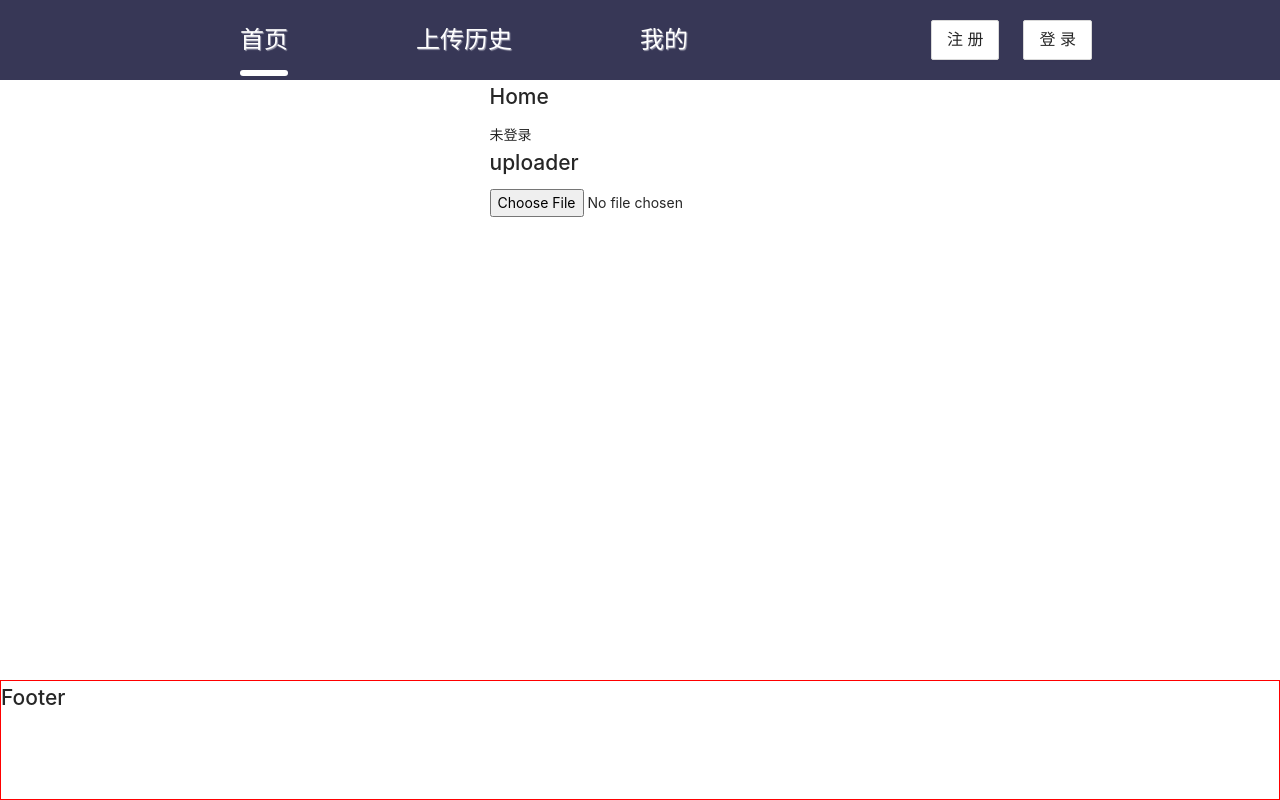
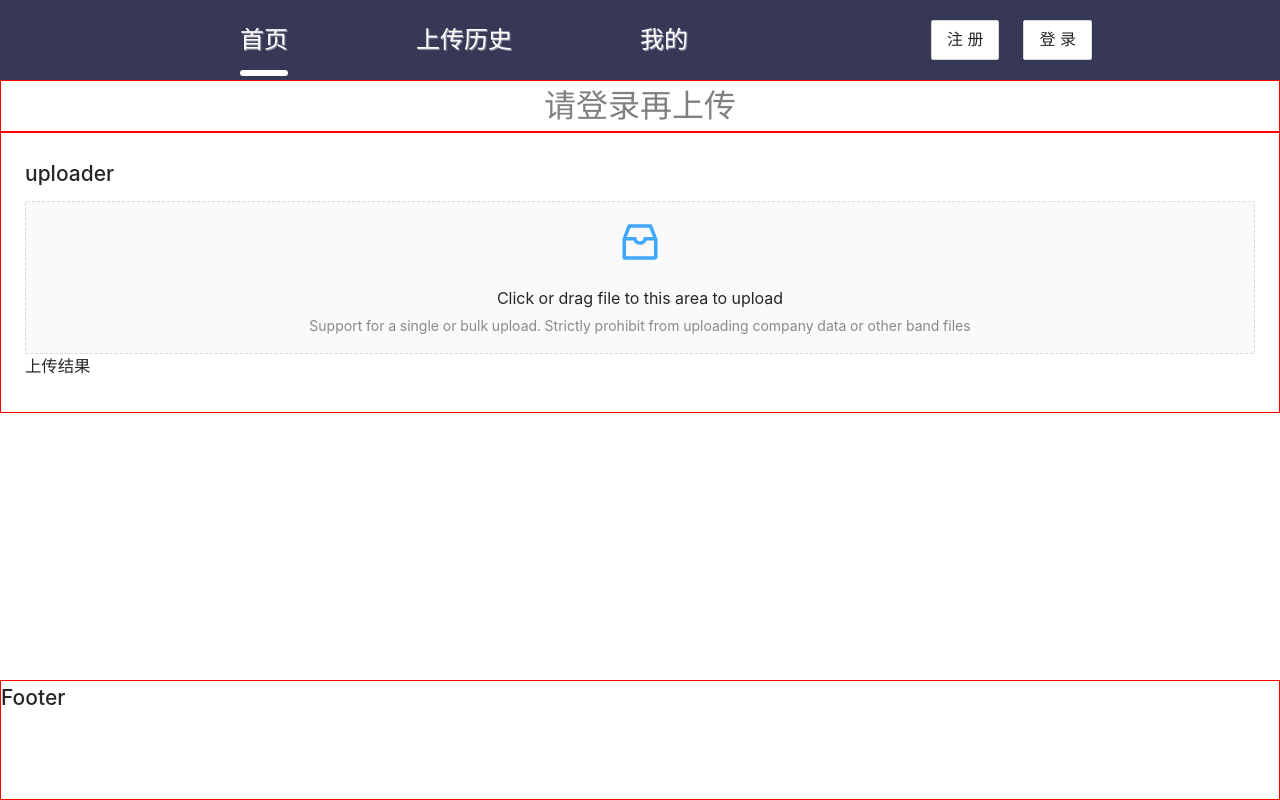
Before and after one commit to 91jzhu/epic, a React (Create React App) app: page / in a window 1280 px wide. Built offline with nearby package versions, Linux system fonts and the light colour scheme; what leancloud-storage would draw is missing.

Commit message:
对上传进行登陆限制

```diff
--- /dev/null
+++ b/src/components/Tips.tsx
@@ -0,0 +1,23 @@
+import useStores from "../store";
+import {observer} from "mobx-react";
+import styled from "styled-components";
+
+const Tips = observer(({children}: { children: any }) => {
+    console.log(children)
+    const {UserStore} = useStores()
+    return (
+        <Wrapper>
+            {UserStore.currentUser ? null : children}
+        </Wrapper>
+    )
+})
+const Wrapper=styled.div`
+  border:1px solid red;
+  width:100vw;
+  display: flex;
+  justify-content: center;
+  align-items: center;
+  color:grey;
+  font-size: 32px;
+`
+export default Tips
--- a/src/components/Uploader.tsx
+++ b/src/components/Uploader.tsx
@@ -1,29 +1,59 @@
 import useStores from "../store";
 import {observer} from "mobx-react";
+import {message, Upload} from "antd";
+import {InboxOutlined} from '@ant-design/icons';
+import styled from "styled-components";
+
+const {Dragger} = Upload;
 
 
 const Uploader = observer(() => {
-    const {ImageStore}=useStores()
-    const onChange=(e:any)=>{
-        console.dir()
-        if(e.target.files[0]){
-            console.log(e.target.files[0])
-            ImageStore.setFile(e.target.files[0])
-            ImageStore.setFileName(e.target.files[0].name)
-            ImageStore.upload().then((serverFile:any)=>{
-                console.log('上传成功')
-                console.log(serverFile);
-            }).catch(e=>{
-                console.warn(e)
-            })
-        }
-    }
+    const {ImageStore,UserStore} = useStores()
+    const props = {
+        showUploadList:false,
+        beforeUpload(file: any) {
+            console.log(file)
+            if(UserStore.currentUser){
+                ImageStore.setFile(file)
+                ImageStore.setFileName(file.name)
+                ImageStore.upload().then((serverFile: any) => {
+                    console.log('上传成功')
+                    console.log(serverFile);
+                }).catch(e => {
+                    console.warn(e)
+                })
+            }else{
+                message.warning('请先登录')
+            }
+            return false;
+        },
+    };
     return (
-        <>
+        <Wrapper>
             <h2>uploader</h2>
-            <input type='file' onChange={onChange}/>
-        </>
+            <Dragger {...props}>
+                <p className="ant-upload-drag-icon">
+                    <InboxOutlined/>
+                </p>
+                <p className="ant-upload-text">Click or drag file to this area to upload</p>
+                <p className="ant-upload-hint">
+                    Support for a single or bulk upload. Strictly prohibit from uploading company data or other
+                    band files
+                </p>
+            </Dragger>
+            <h3>上传结果</h3>
+            <div>
+                {ImageStore.serverFile ? <div>
+                    <div>{ImageStore.filename}</div>
+                    <div>{(ImageStore.serverFile as any).attributes.url.attributes.url}</div>
+                </div>:null}
+            </div>
+        </Wrapper>
     )
 })
+const Wrapper = styled.div`
+  border: 1px solid red;
+  padding: 24px;
+`
 
 export default Uploader
--- a/src/models/index.ts
+++ b/src/models/index.ts
@@ -23,7 +23,6 @@ const Auth = {
     login(username: string, password: string) {
         return new Promise((resolve, reject) => {
             User.logIn(username, password).then((user) => {
-                // 登录成功
                 resolve(user)
             }, () => {
                 reject('登陆失败')
--- a/src/pages/Home.tsx
+++ b/src/pages/Home.tsx
@@ -2,18 +2,19 @@ import styled from "styled-components";
 import {observer} from "mobx-react";
 import useStores from "../store";
 import Uploader from "../components/Uploader";
+import Tips from "../components/Tips";
 
-const Home=observer(()=>{
-    const {UserStore:{currentUser},AuthStore} = useStores()
+const Home = observer(() => {
+    const {UserStore: {currentUser}, AuthStore} = useStores()
     return (
         <Wrapper>
-            <h2>Home</h2>
-            {currentUser?currentUser['attributes']['username']:'未登录'}
+            {currentUser ?  null: <Tips>请登录再上传</Tips>}
             <Uploader/>
         </Wrapper>
     )
 })
-const Wrapper=styled.div`
-  flex:1;
+const Wrapper = styled.div`
+  flex: 1;
+  //border:5px solid green;
 `
 export default Home
--- a/src/store/auth.ts
+++ b/src/store/auth.ts
@@ -1,4 +1,4 @@
-import {observable, action, computed, makeObservable} from "mobx";
+import {observable, action, makeObservable} from "mobx";
 import {Auth} from "../models";
 import UserStore from './user'
 
--- a/src/store/index.ts
+++ b/src/store/index.ts
@@ -7,7 +7,7 @@ const context=createContext({
     AuthStore,
     UserStore,
     ImageStore
-})
+});
 
 const useStores=()=>useContext(context)
 
```
